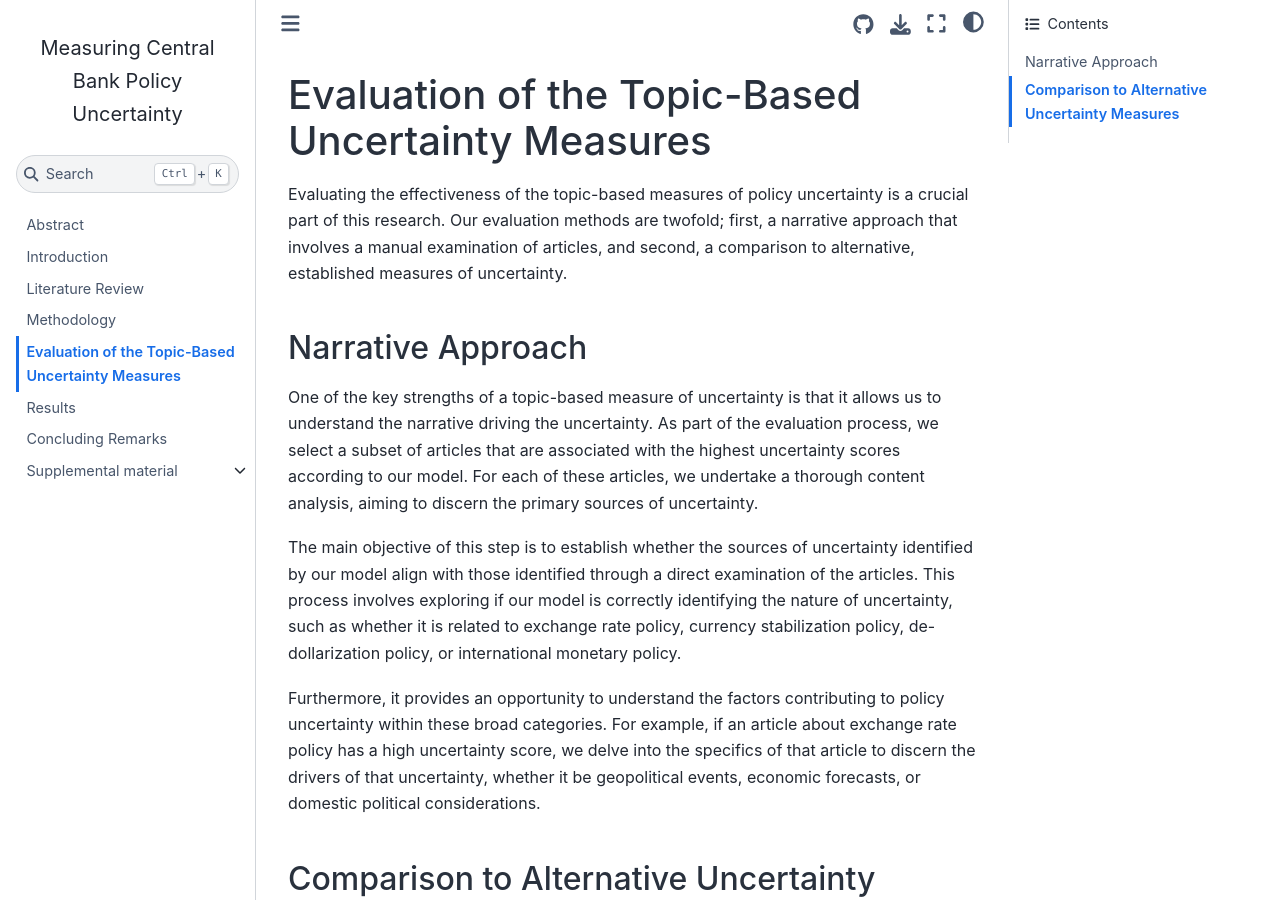
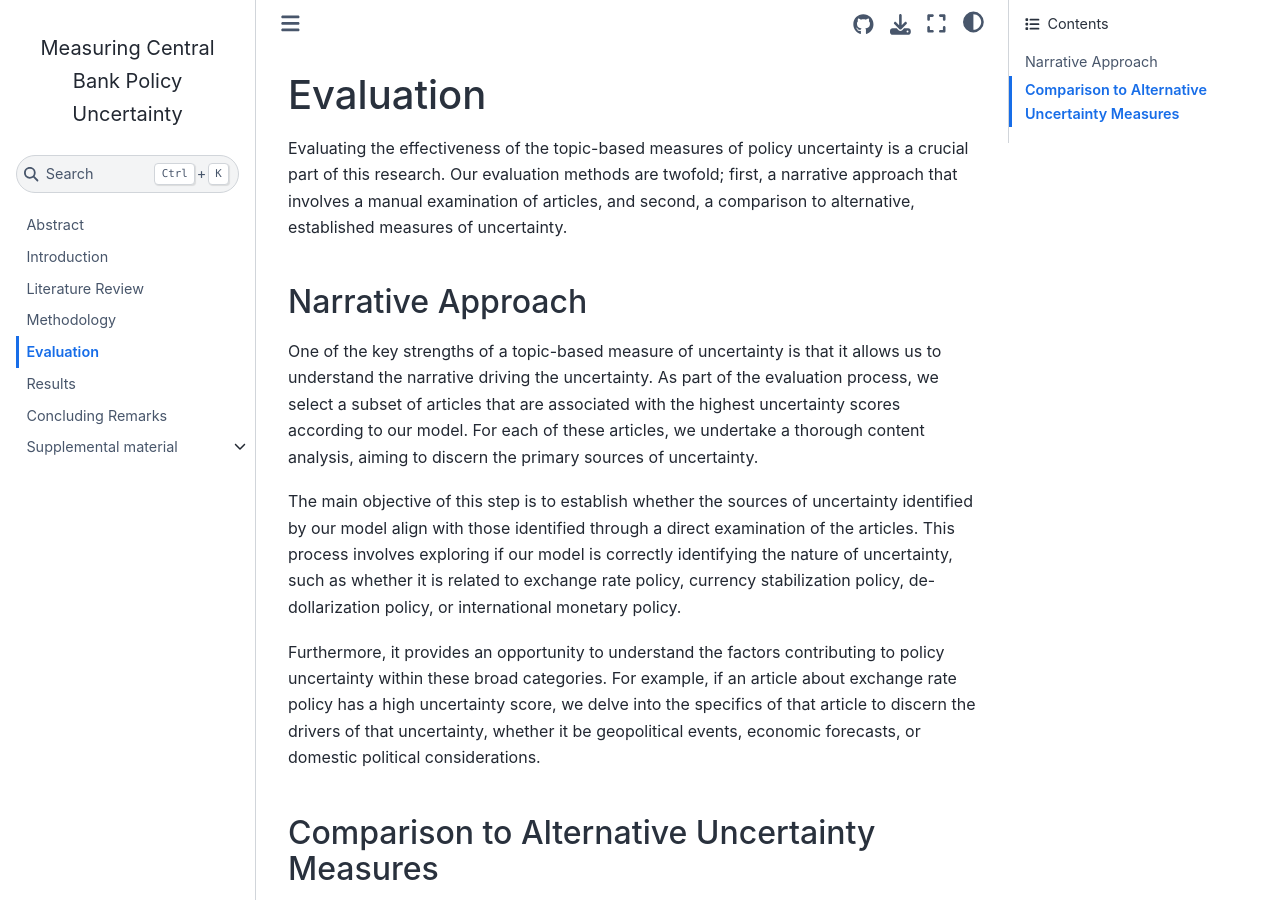
Before and after one commit to entelecheia/nbcpu, a Jupyter Book: the page built from book/paper/evaluation/index.md, in a window 1280 px wide and 900 px high. Built offline with Jupyter Book 1.0.4 settings and Sphinx 7.4.7 and the Sphinx Book theme 1.1.4, drawn with Linux system fonts in a browser that asks for light colours.

Commit message:
refactor(paper): update title in evaluation section

```diff
--- a/book/paper/evaluation/index.md
+++ b/book/paper/evaluation/index.md
@@ -1,4 +1,4 @@
-# Evaluation of the Topic-Based Uncertainty Measures
+# Evaluation
 
 Evaluating the effectiveness of the topic-based measures of policy uncertainty is a crucial part of this research. Our evaluation methods are twofold; first, a narrative approach that involves a manual examination of articles, and second, a comparison to alternative, established measures of uncertainty.
 
```
